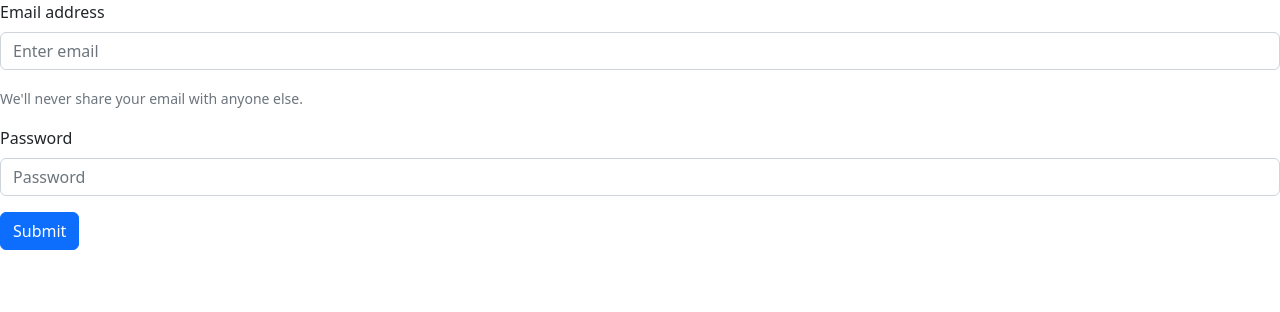
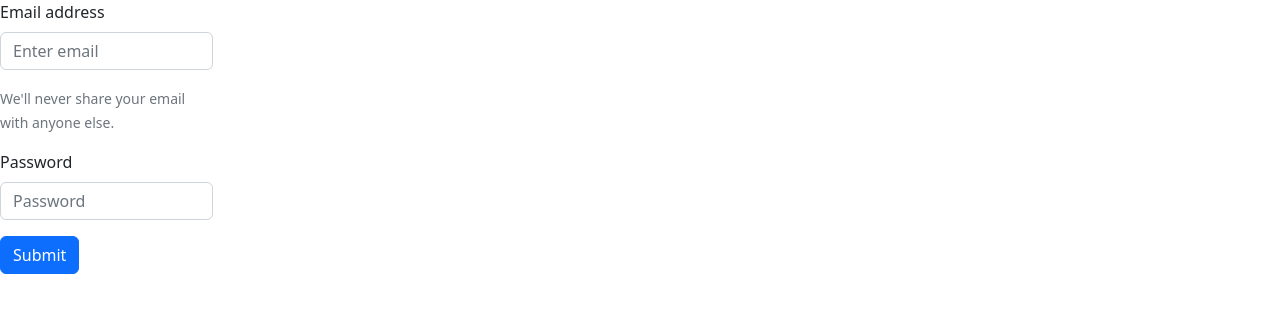
Before and after one commit to rohan-kesarkar/e-com-website, a React (Create React App) app: page / in a window 1280 px wide. Shown: the top 312 px of the page. Built offline with nearby package versions, Linux system fonts and the light colour scheme.

Commit message:
wednesday commit

```diff
--- a/src/Components/LoginForm.js
+++ b/src/Components/LoginForm.js
@@ -55,7 +55,7 @@ const validate = (values)=>{
 
   return (
     <Form onSubmit={handleSubmit}>
-    <Form.Group className="mb-3" controlId="formBasicEmail">
+    <Form.Group className="mb-3 col-lg-2" controlId="formBasicEmail">
       <Form.Label>Email address</Form.Label>
       <Form.Control type="email" name="email" placeholder="Enter email" value={formValues.email} onChange={handleChange} />
       <p style={{color:"red"}}>{errors.email}</p>
@@ -64,7 +64,7 @@ const validate = (values)=>{
       </Form.Text>
     </Form.Group>
 
-    <Form.Group className="mb-3" controlId="formBasicPassword">
+    <Form.Group className="mb-3 col-lg-2" controlId="formBasicPassword">
       <Form.Label>Password</Form.Label>
       <Form.Control type="password"  name="password" placeholder="Password" value={formValues.password}  onChange={handleChange}/>
     </Form.Group>
```
